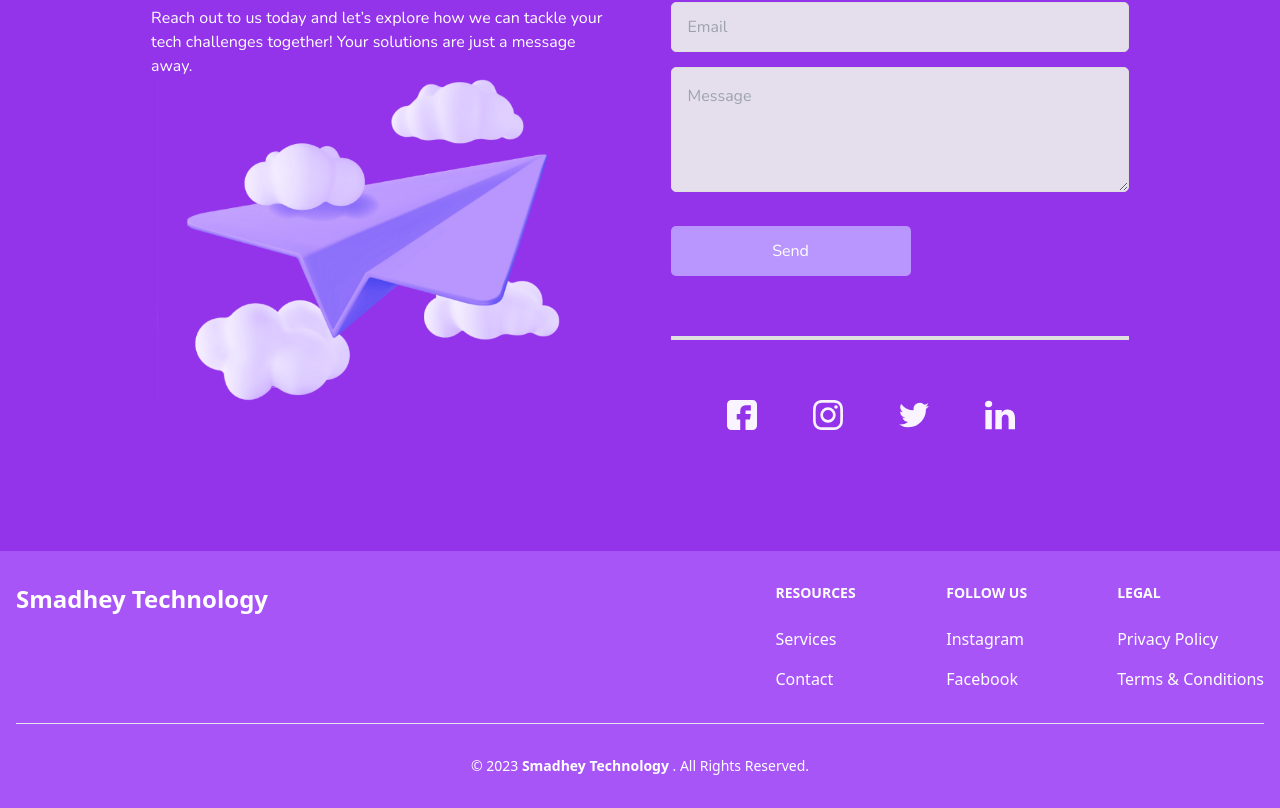
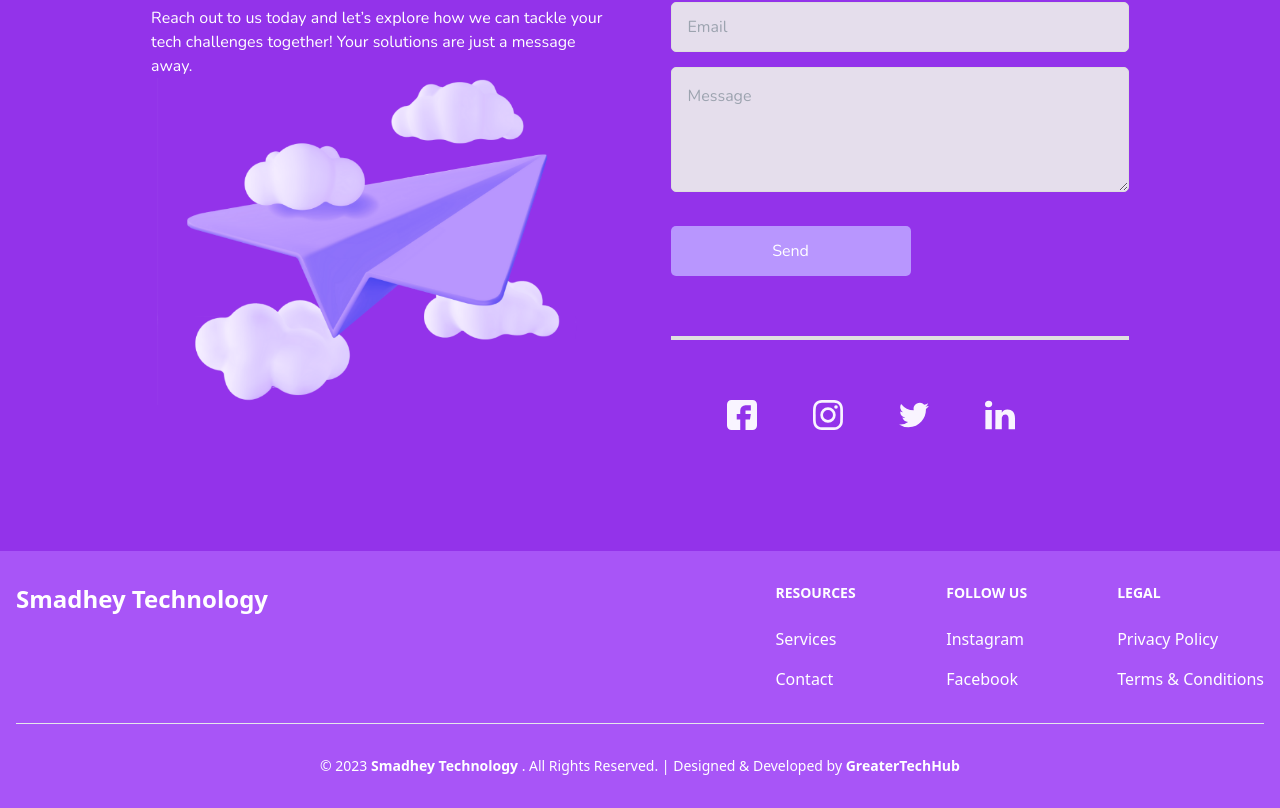
Before and after one commit to Digamberbhati/SmadheyTechnology.oi, a React (Vite) app: page /contact in a window 1280 px wide. Shown: the part 649-1457 px from the top of the page. Built offline with nearby package versions, Linux system fonts and the light colour scheme.

Commit message:
push footer to greater tech link

```diff
--- a/src/components/Footer.jsx
+++ b/src/components/Footer.jsx
@@ -52,7 +52,7 @@ function Footer() {
       </div>
       <hr className="my-6 border-gray-200 sm:mx-auto lg:my-8" />
       <div className="sm:flex sm:items-center sm:justify-center">
-          <span className="text-sm sm:text-center">© 2023 <Link to="#" className="hover:underline"> <span className='font-bold'>  Smadhey Technology </span></Link>. All Rights Reserved.
+          <span className="text-sm sm:text-center">© 2023 <Link to="#" className="hover:underline"> <span className='font-bold'>  Smadhey Technology </span></Link>. All Rights Reserved. | Designed & Developed by <Link to="https://greatertechhub.com" target='_blank' className="hover:underline font-bold">GreaterTechHub</Link>
           </span>
 
       </div>
```
